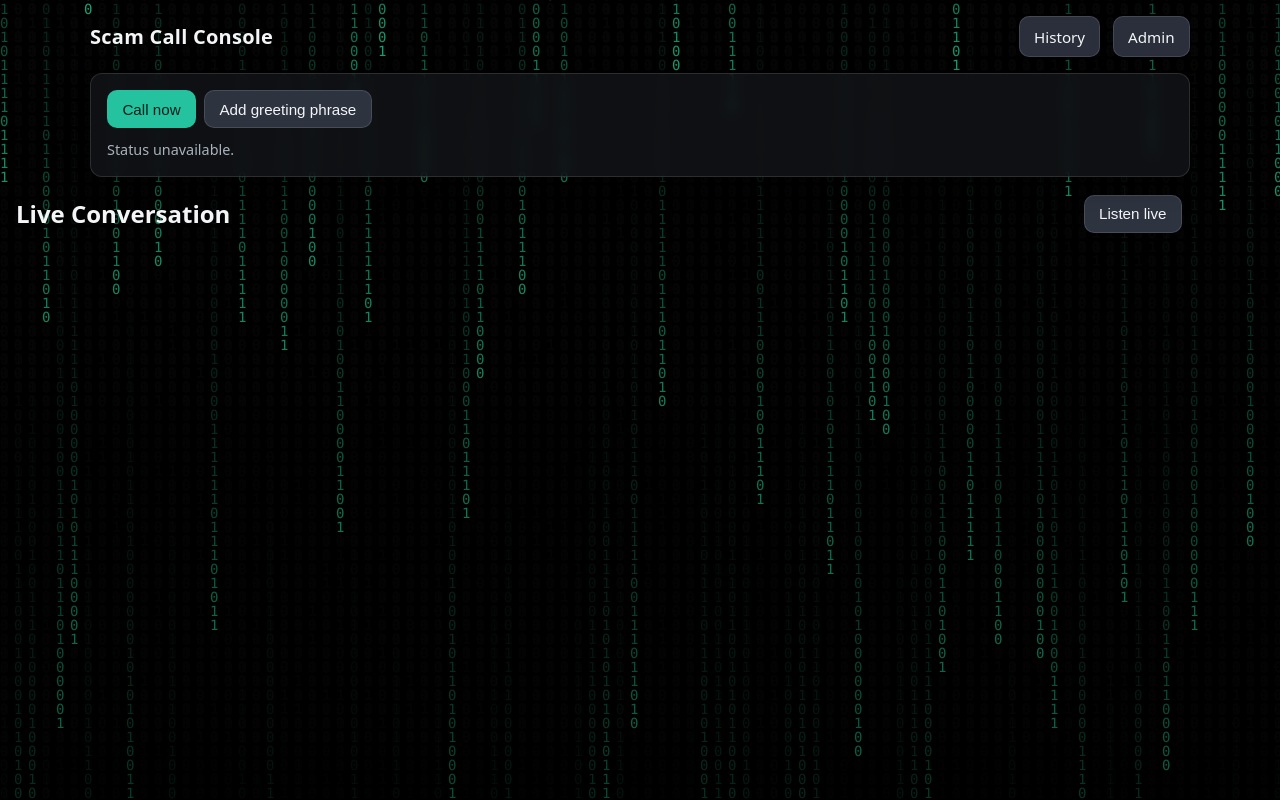
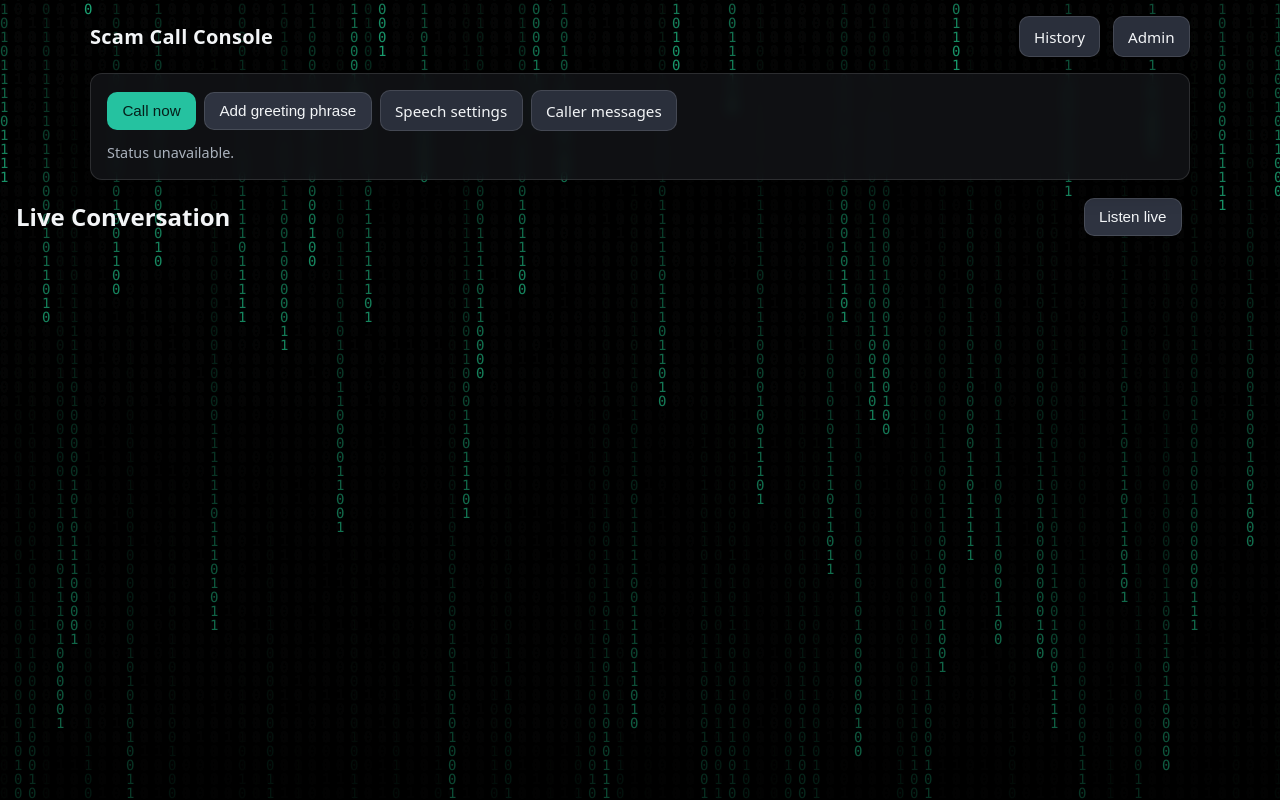
Before and after one commit to SethC94/scam_call_app, a Flask app: template templates/scamcalls.html in a window 1280 px wide. Run offline with Flask 3, Linux system fonts and the light colour scheme; the template is opened without the code that fills it, so the values that code supplies are empty.

Commit message:
Update scamcalls.html

```diff
--- a/templates/scamcalls.html
+++ b/templates/scamcalls.html
@@ -14,38 +14,42 @@
   <main class="page-container">
     <header class="page-header">
       <h1 class="app-title">Scam Call Console</h1>
-      <nav class="header-actions">
-        <a class="btn btn-secondary" href="/scamcalls/history">History</a>
+      <nav class="header-actions" aria-label="Primary actions">
+        <a class="btn btn-secondary" href="/scamcalls/history" title="View call history">History</a>
         {% if is_admin %}
-          <a class="btn btn-secondary" href="/admin/logout" id="btnLogout">Logout</a>
+          <a class="btn btn-secondary" href="/admin/logout" id="btnLogout" title="Log out">Logout</a>
         {% else %}
-          <a class="btn btn-secondary" href="/admin/login" id="btnAdminLogin">Admin</a>
+          <a class="btn btn-secondary" href="/admin/login" id="btnAdminLogin" title="Administrator login">Admin</a>
         {% endif %}
       </nav>
     </header>
 
-    <section class="card">
-      <div class="controls-row">
-        <button id="btnCallNow" class="btn btn-primary" type="button">Call now</button>
-        <button id="btnAddGreeting" class="btn" type="button">Add greeting phrase</button>
+    <section class="card" role="region" aria-labelledby="console-controls">
+      <div class="controls-row" id="console-controls">
+        <button id="btnCallNow" class="btn btn-primary" type="button" aria-label="Call now">Call now</button>
+        <button id="btnAddGreeting" class="btn" type="button" aria-label="Add greeting phrase">Add greeting phrase</button>
+
+        <!-- Links to related pages (speech settings, caller messages) -->
+        <a class="btn btn-secondary" href="/scamcalls/speech" id="btnSpeechSettings" role="button" aria-label="Speech settings">Speech settings</a>
+        <a class="btn btn-secondary" href="/scamcalls/messages" id="btnMessages" role="button" aria-label="Caller messages">Caller messages</a>
       </div>
 
-      <div id="statusArea" class="status-area" aria-live="polite"></div>
+      <div id="statusArea" class="status-area" aria-live="polite" aria-atomic="true"></div>
 
       {% if is_admin %}
       <hr />
-      <section id="adminPanel" class="admin-panel">
+      <section id="adminPanel" class="admin-panel" aria-labelledby="admin-panel-title">
         <div class="admin-panel__header">
-          <h2>Admin Settings</h2>
+          <h2 id="admin-panel-title">Admin Settings</h2>
           <p class="muted">
             Update non-secret configuration values. Values are loaded from the server and persisted back to .env.
           </p>
         </div>
         <!-- envEditor is rendered by JS as a responsive table on desktop and stacked cards on mobile -->
-        <div id="envEditor" class="env-editor" data-endpoint-get="/api/admin/env" data-endpoint-post="/api/admin/env" aria-busy="true">
-          <div class="skeleton-row"></div>
-          <div class="skeleton-row"></div>
-          <div class="skeleton-row"></div>
+        <div id="envEditor" class="env-editor" data-endpoint-get="/api/admin/env" data-endpoint-post="/api/admin/env" aria-busy="true" aria-live="polite">
+          <div class="skeleton-row" aria-hidden="true"></div>
+          <div class="skeleton-row" aria-hidden="true"></div>
+          <div class="skeleton-row" aria-hidden="true"></div>
         </div>
         <div class="form-actions">
           <button id="btnSaveEnv" class="btn btn-primary" type="button" disabled>Save settings</button>
@@ -55,7 +59,7 @@
     </section>
 
     <div id="greetingModal" class="modal" aria-hidden="true" role="dialog" aria-modal="true" aria-labelledby="greetingModalTitle">
-      <div class="modal__dialog">
+      <div class="modal__dialog" role="document">
         <div class="modal__header">
           <h3 id="greetingModalTitle">One-time greeting phrase</h3>
           <button class="modal__close" type="button" aria-label="Close" id="greetingCloseBtn">×</button>
```
